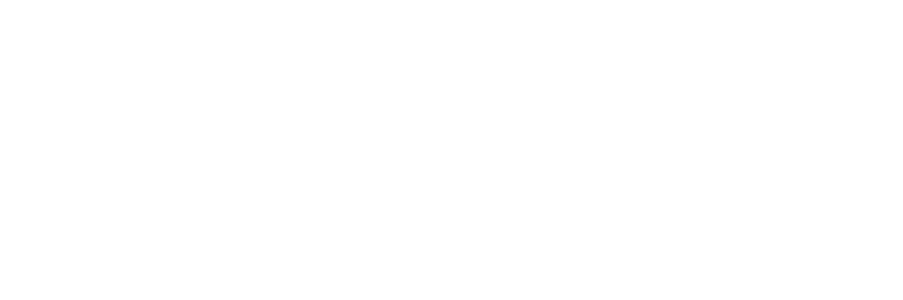
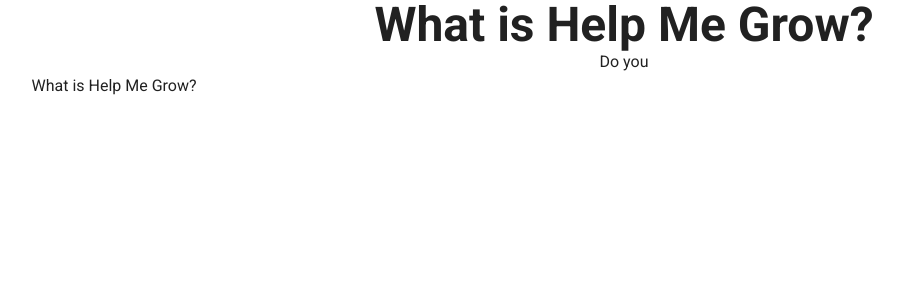
Before and after one commit to Archivolt1/helpmegrow-web, a Nuxt app: page / in a window 1280 px wide. Shown: the top 300 px of the page, without its empty margins (16-919 px from the left). Built offline with nearby package versions, Linux system fonts and the light colour scheme; a web font is replaced by a local one.

Commit message:
created index 2

```diff
--- a/pages/index.vue
+++ b/pages/index.vue
@@ -1,10 +1,25 @@
 <template>
-    <div>
-
-    </div>
+    <v-container>
+        <v-row class="font-weight-bold display-2" justify="center">
+            What is Help Me Grow?
+        </v-row>
+        <v-row justify="center">
+            Do you
+        </v-row>
+        <v-row>
+            What is Help Me Grow?
+        </v-row>
+    </v-container>
 </template>
 
+
+
+
+
+
+
 <script>
+    //logic
     export default {
         name: "index"
     }
```
